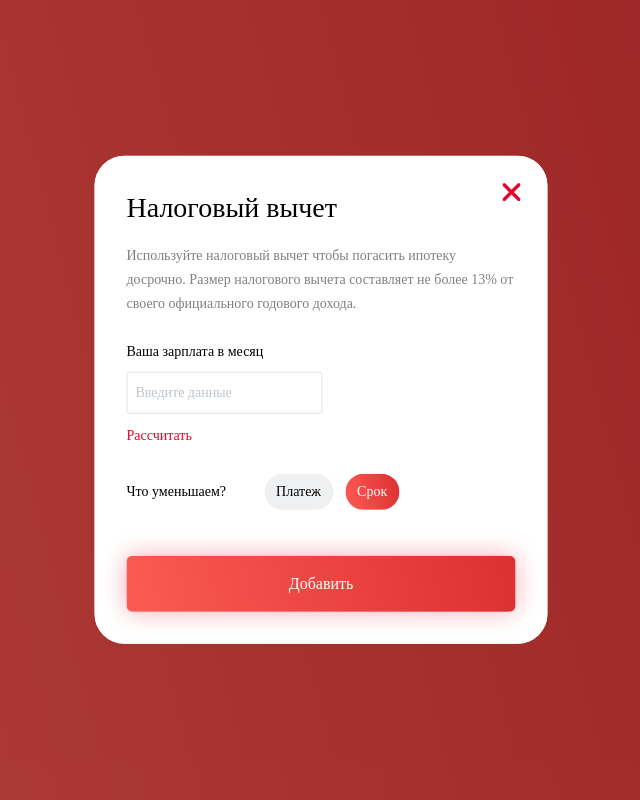
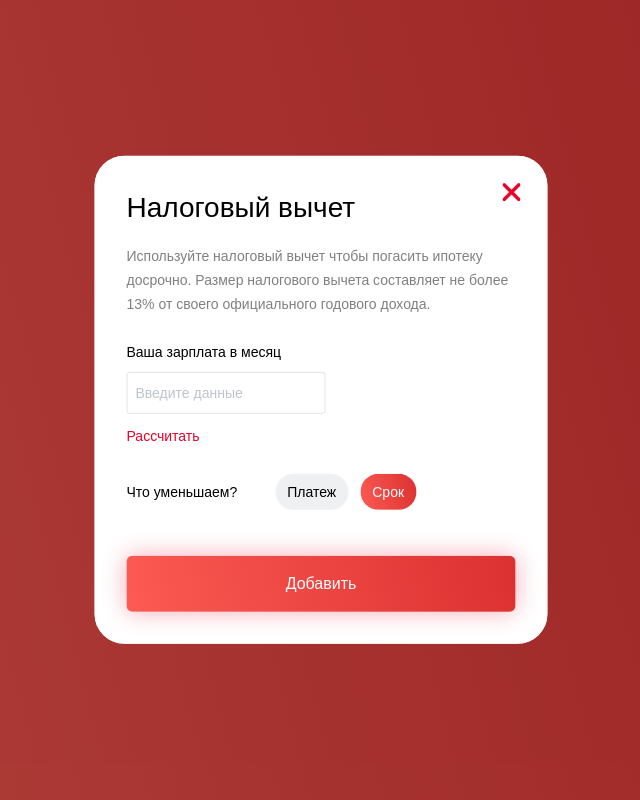
Before and after one commit to mtyeyes/outside-test-task, a React app: page /tax-return in a window 1280 px wide. Shown: the whole page, without its empty margins (319-959 px from the left). Built offline with nearby package versions, Linux system fonts and the light colour scheme.

Commit message:
Formatting. Minor fixes.
Changed fallback font. Fixed bug in relevant-endings

```diff
--- a/src/components/button/button.tsx
+++ b/src/components/button/button.tsx
@@ -17,8 +17,8 @@ const Button = ({ component, ...props }: Props) => {
   switch(component) {
     case 'link': return <Link {...props as ComponentProps<Link>} />;
     default: {
-      const {type ,...buttonProps} = {...props as ComponentProps<'button'>}
-      return <button type={type === undefined ? "button" : type} {...buttonProps} />;
+      const {type ,...buttonProps} = {...props as ComponentProps<'button'>};
+      return <button type={type === undefined ? 'button' : type} {...buttonProps} />;
     }
   }
 };
--- a/src/components/modal-screenblock/modal-screenblock.tsx
+++ b/src/components/modal-screenblock/modal-screenblock.tsx
@@ -19,7 +19,7 @@ const ModalScreenblock = ({ isOpen, closeModal }: Props) => {
     conditionalClassNames: {
       'modal-screenblock--show': isOpen
     }
-  })
+  });
 
   const closeModalByClick = (e: React.MouseEvent<HTMLDivElement>) => { if (e.target === screenblock.current) { closeModal() } };
   const closeModalByEsc = (e: EventKeyup) => { if (e.key === 'Escape') { closeModal() } };
@@ -33,7 +33,7 @@ const ModalScreenblock = ({ isOpen, closeModal }: Props) => {
     };
   }, [isOpen]);
 
-  return <div className={screenblockClass} ref={screenblock} role="button" onClick={closeModalByClick} />
+  return <div className={screenblockClass} ref={screenblock} role="button" onClick={closeModalByClick} />;
 };
 
 export default ModalScreenblock;
--- a/src/components/modal-window/modal-window.tsx
+++ b/src/components/modal-window/modal-window.tsx
@@ -18,7 +18,8 @@ const ModalWindow = ({ isOpen, closeModal, children }: Props) => {
     conditionalClassNames: {
       'modal-window--open': isOpen
     }
-  })
+  });
+
   return (
     <>
       <ModalScreenblock isOpen={isOpen} closeModal={closeModal} />
--- a/src/components/two-tone-text/two-tone-text.tsx
+++ b/src/components/two-tone-text/two-tone-text.tsx
@@ -15,11 +15,12 @@ const TwoToneText = ({ mainText, secondaryText, isHighlighted }: Props) => {
     conditionalClassNames: {
       'two-tone-text--highlighted': isHighlighted === true
     }
-  })
+  });
+
   return (
     <span className="two-tone-text two-tone-text--main-color">
       {mainText}
-      <span className="two-tone-text two-tone-text--secondary-color">
+      <span className={secondaryTextClass}>
         {secondaryText}
       </span>
     </span>
--- a/src/utils/relevant-endings-to-numeral-values.ts
+++ b/src/utils/relevant-endings-to-numeral-values.ts
@@ -7,7 +7,7 @@ const relevantEndingsToNumeralValues = ( amount: number, type: 'years' | 'rubles
   const lastDigitOfAmount = parseInt(`${amount}`[`${amount}`.length-1]);
   const endingsRelativeToAmountOfYears = [
     {
-      relevantNumbers: [1, 4, 5, 9, 10],
+      relevantNumbers: [1, 4, 5, 9, 0],
       ending: 'ый'
     },
     {
--- a/src/variables.scss
+++ b/src/variables.scss
@@ -1,4 +1,4 @@
-$main-font: "Lab Grotesque", serif;
+$main-font: "Lab Grotesque", sans-serif;
 $main-font-color: #000000;
 $secondary-font-color: #808080;
 $bright-font-color: #ffffff;
```
